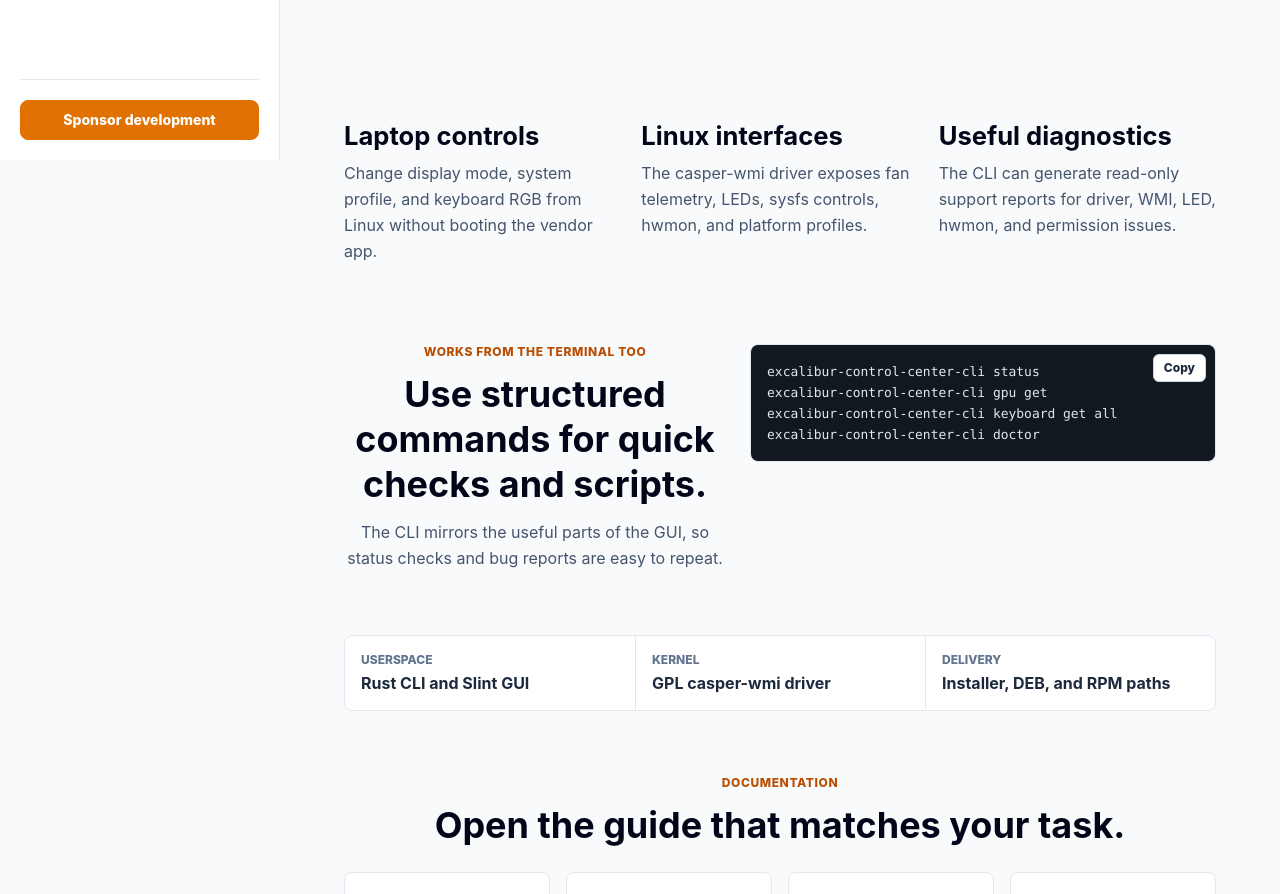
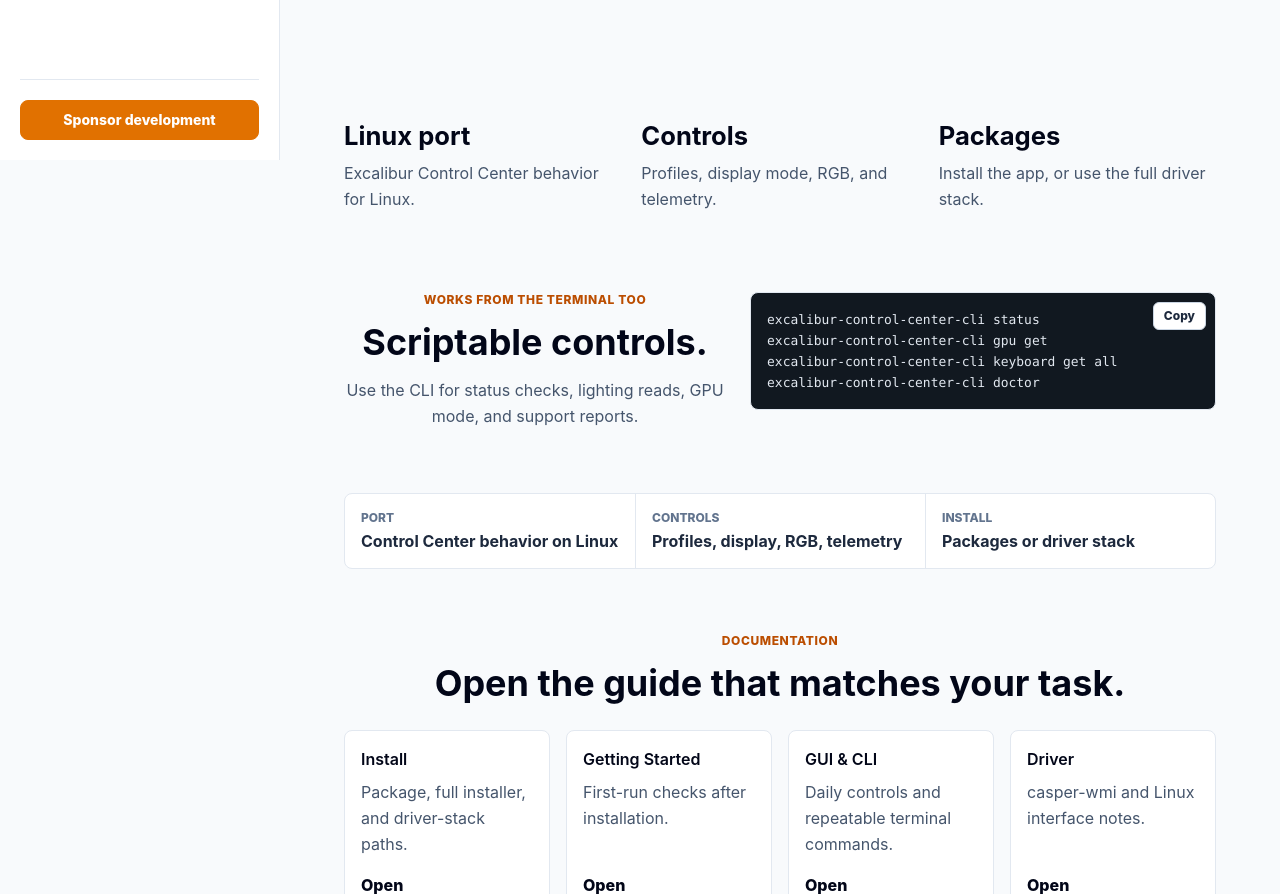
Before and after one commit to mert-kurttutan/cecc-linux, a Svelte app in the folder website/: page / in a window 1280 px wide. Shown: the part 640-1534 px from the top of the page. Built offline with nearby package versions, Linux system fonts and the light colour scheme.

Commit message:
Tighten website homepage copy

```diff
--- a/website/src/content.ts
+++ b/website/src/content.ts
@@ -64,16 +64,16 @@
 
 export const valueSections: CardItem[] = [
   {
-    title: 'Laptop controls',
-    body: 'Change display mode, system profile, and keyboard RGB from Linux without booting the vendor app.',
+    title: 'Linux port',
+    body: 'Excalibur Control Center behavior for Linux.',
   },
   {
-    title: 'Linux interfaces',
-    body: 'The casper-wmi driver exposes fan telemetry, LEDs, sysfs controls, hwmon, and platform profiles.',
+    title: 'Controls',
+    body: 'Profiles, display mode, RGB, and telemetry.',
   },
   {
-    title: 'Useful diagnostics',
-    body: 'The CLI can generate read-only support reports for driver, WMI, LED, hwmon, and permission issues.',
+    title: 'Packages',
+    body: 'Install the app, or use the full driver stack.',
   },
 ]
 
--- a/website/src/pages/HomePage.svelte
+++ b/website/src/pages/HomePage.svelte
@@ -14,8 +14,8 @@
     <p class="mb-3 text-xs font-extrabold tracking-wider text-amber-700 uppercase dark:text-amber-400">Linux controls for Casper Excalibur laptops</p>
     <h1 class="mx-auto mb-4 max-w-[900px] text-[clamp(2.25rem,5vw,4.7rem)] leading-none font-bold text-slate-950 dark:text-slate-50">Excalibur Control Center for Linux.</h1>
     <p class="mx-auto max-w-3xl text-lg leading-relaxed text-slate-600 dark:text-slate-400">
-      cecc-linux provides a Rust CLI, a Slint GUI, packaging scripts, and the casper-wmi driver work
-      needed for display mode, system profile, keyboard RGB, fan, and telemetry controls.
+      cecc-linux ports Excalibur Control Center behavior to Linux with a GUI, CLI, packages, and
+      driver support.
     </p>
 
     <div class="mt-6 flex flex-wrap gap-3 max-sm:[&>a]:w-full" aria-label="Primary actions">
@@ -39,10 +39,9 @@
 <section class="grid grid-cols-1 items-start gap-6 pt-16 text-center lg:grid-cols-[minmax(0,0.82fr)_minmax(0,1fr)]">
   <div>
     <p class="mb-3 text-xs font-extrabold tracking-wider text-amber-700 uppercase dark:text-amber-400">Works from the terminal too</p>
-    <h2 class="mb-3 text-[clamp(1.6rem,3vw,2.25rem)] leading-tight font-bold text-slate-950 dark:text-slate-50">Use structured commands for quick checks and scripts.</h2>
+    <h2 class="mb-3 text-[clamp(1.6rem,3vw,2.25rem)] leading-tight font-bold text-slate-950 dark:text-slate-50">Scriptable controls.</h2>
     <p class="leading-relaxed text-slate-600 dark:text-slate-400">
-      The CLI mirrors the useful parts of the GUI, so status checks and bug reports are easy to
-      repeat.
+      Use the CLI for status checks, lighting reads, GPU mode, and support reports.
     </p>
   </div>
 
@@ -51,16 +50,16 @@
 
 <section class="mt-16 grid grid-cols-1 overflow-hidden rounded-lg border border-slate-200 bg-white dark:border-slate-700 dark:bg-slate-900 lg:grid-cols-3 [&>div]:p-4" aria-label="Project scope">
   <div>
-    <span class="mb-1 block text-xs font-extrabold text-slate-500 uppercase dark:text-slate-400">Userspace</span>
-    <strong class="block leading-snug text-slate-800 dark:text-slate-200">Rust CLI and Slint GUI</strong>
+    <span class="mb-1 block text-xs font-extrabold text-slate-500 uppercase dark:text-slate-400">Port</span>
+    <strong class="block leading-snug text-slate-800 dark:text-slate-200">Control Center behavior on Linux</strong>
   </div>
   <div class="border-t border-slate-200 dark:border-slate-700 lg:border-t-0 lg:border-l">
-    <span class="mb-1 block text-xs font-extrabold text-slate-500 uppercase dark:text-slate-400">Kernel</span>
-    <strong class="block leading-snug text-slate-800 dark:text-slate-200">GPL casper-wmi driver</strong>
+    <span class="mb-1 block text-xs font-extrabold text-slate-500 uppercase dark:text-slate-400">Controls</span>
+    <strong class="block leading-snug text-slate-800 dark:text-slate-200">Profiles, display, RGB, telemetry</strong>
   </div>
   <div class="border-t border-slate-200 dark:border-slate-700 lg:border-t-0 lg:border-l">
-    <span class="mb-1 block text-xs font-extrabold text-slate-500 uppercase dark:text-slate-400">Delivery</span>
-    <strong class="block leading-snug text-slate-800 dark:text-slate-200">Installer, DEB, and RPM paths</strong>
+    <span class="mb-1 block text-xs font-extrabold text-slate-500 uppercase dark:text-slate-400">Install</span>
+    <strong class="block leading-snug text-slate-800 dark:text-slate-200">Packages or driver stack</strong>
   </div>
 </section>
 
```
